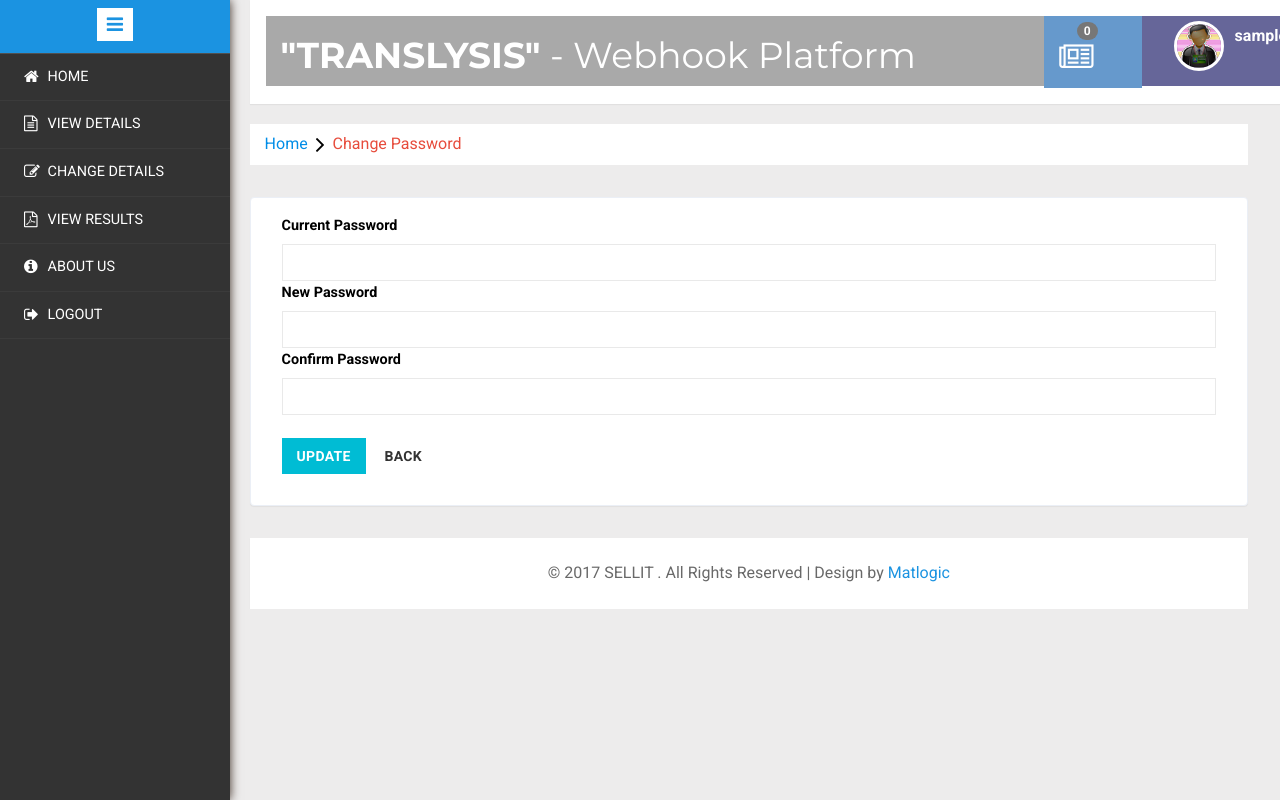
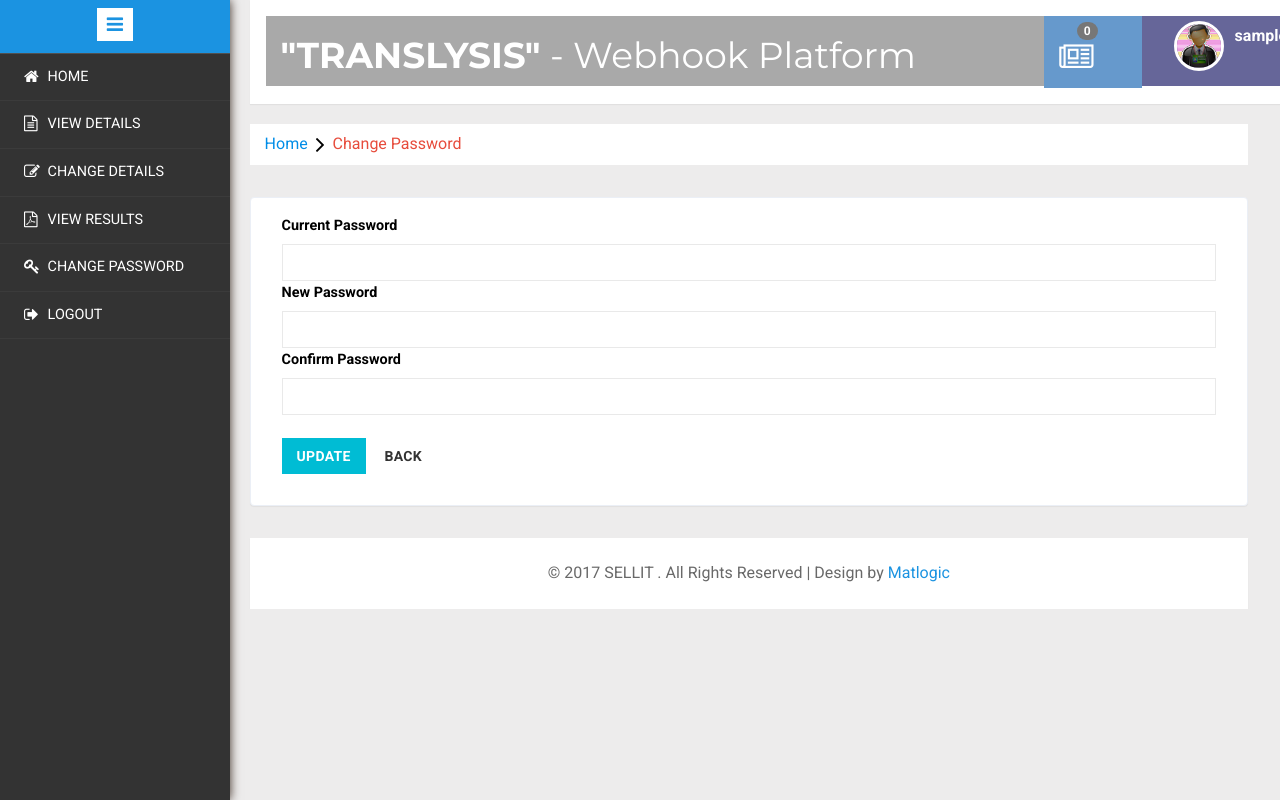
Before and after one commit to vahesan1995/translysis, a PHP site: page /translysis/changepassword.php in a window 1280 px wide. Run offline with PHP 8.4, Linux system fonts and the light colour scheme; the visitor is signed in with stand-in values (Sample User, id 1); data that the repository does not hold is empty; some libraries are stand-ins or nearby versions.

Commit message:
side bar changes

```diff
--- a/sidebar.php
+++ b/sidebar.php
@@ -22,7 +22,7 @@
             <li ><a href="viewdetails.php"><i class="fa fa-file-text-o" aria-hidden="true"></i><span> VIEW DETAILS</span><div class="clearfix"></div></a></li>
             <li ><a href="editdetails.php"><i class="fa fa-edit" aria-hidden="true"></i><span> CHANGE DETAILS</span><div class="clearfix"></div></a></li>
             <li ><a href="viewFiles.php"><i class="fa fa-file-pdf-o" aria-hidden="true"></i><span> VIEW RESULTS </span> <div class="clearfix"></div></a></li>
-            <li ><a href="#"><i class="fa fa-info-circle" aria-hidden="true"></i><span> ABOUT US </span> <div class="clearfix"></div></a></li>
+            <li ><a href="changepassword.php"><i class="fa fa-key" aria-hidden="true"></i><span> CHANGE PASSWORD </span> <div class="clearfix"></div></a></li>
             <li ><a href="logout.php"><i class="fa fa-sign-out" aria-hidden="true"></i><span> LOGOUT</span> <div class="clearfix"></div></a></li>
         </ul>
     </div>
```
